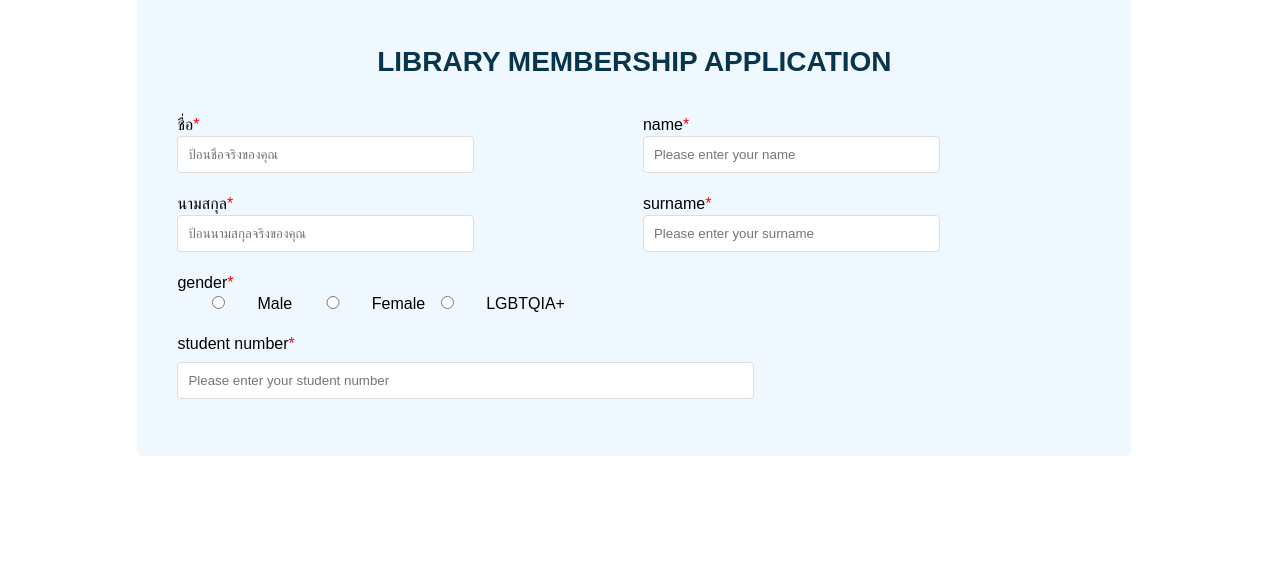
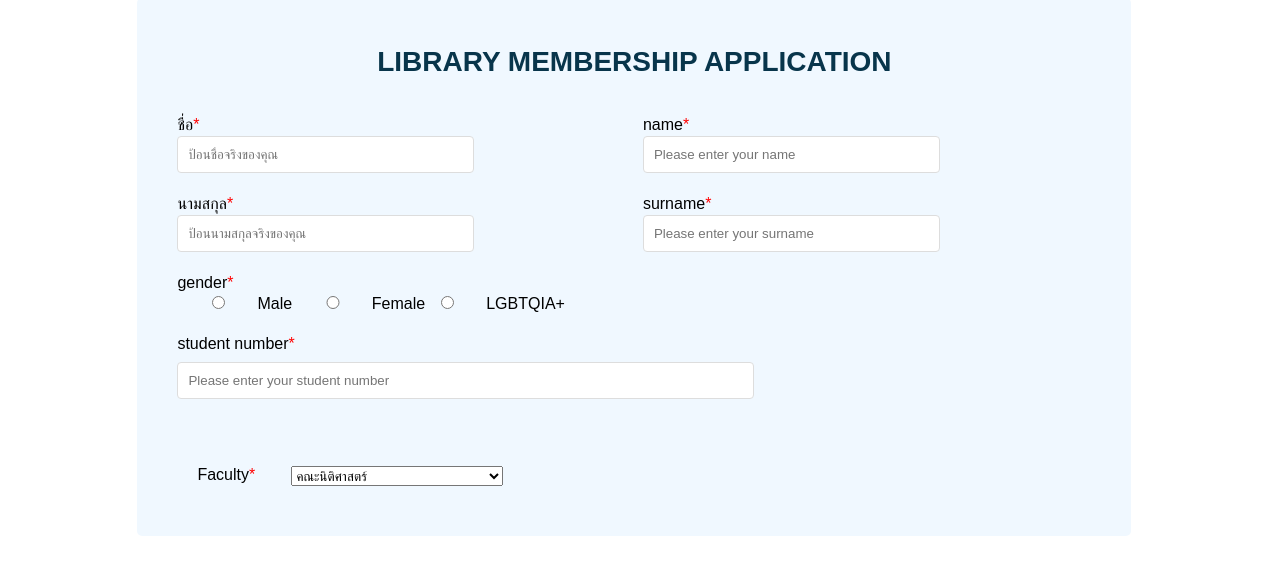
Before and after one commit to firstamoon/6709681065_LibraryMembershipApplicationForm, a plain HTML site: page index.html in a window 1280 px wide. Shown: the part 176-750 px from the top of the page. Drawn offline with Linux system fonts and the light colour scheme; a web font is replaced by a local one.

Commit message:
create faculty

```diff
--- a/index.html
+++ b/index.html
@@ -62,6 +62,50 @@
             <label>student number<span>*</span>&nbsp;&nbsp;</label>
             <input type="text" placeholder="Please enter your student number" id="std_num" name="std_num" required><br>
         </div>
+        <!-- faculty -->
+        <div class="column-container4">
+            <label for="faculty">Faculty<span>*</span>&nbsp;&nbsp;</label>
+            <select id="faculty" name="faculty">
+            <option value="law">คณะนิติศาสตร์</option>
+            <option value="accy">คณะพานิชยศาสตร์และการบัญชี</option>
+            <option value="polsci">คณะรัฐศาสตร์</option>
+            <option value="econ">คณะเศรษฐศาสตร์</option>
+            <option value="socadmin">คณะสังคมสงเคราะห์ศาสตร์</option>
+            <option value="socanth">คณะสังคมวิทยาและมานุษยวิทยา</option>
+            <option value="arts">คณะศิลปศาสตร์</option>
+            <option value="jc">คณะวารสารศาสตร์และสื่อสารมวลชน</option>
+            <option value="sci">คณะวิทยาศาสตร์และเทคโนโลยี</option>
+            <option value="engr">คณะวิศวกรรมศาสตร์</option>
+            <option value="finart">คณะศิลปกรรมศาสตร์</option>
+            <option value="med">คณะแพทยศาสตร์</option>
+            <option value="ahs">คณะสหเวชศาสตร์</option>
+            <option value="dent">คณะทันตแพทยศาสตร์</option>
+            <option value="nurse">คณะพยาบาลศาสตร์</option>
+            <option value="fph">คณะสาธารณสุขศาสตร์</option>
+            <option value="ised">คณะวิทยาการเรียนรู้และศึกษาศาสตร์</option>
+            <option value="pspd">วิทยาลัยพัฒนศาสตร์ ป๋วย อึ๊งภากรณ์</option>
+            <option value="citu">วิทยาลัยนวัตกรรม</option>
+            <option value="cis">วิทยาลัยสหวิทยาการ</option>
+            <option value="sgs">วิทยาลัยโลกและคดีศึกษา</option>
+            <option value="siit">สถาบันเทคโนโลยีนานาชาติสิรินธร</option>
+            <option value="sgs">วิทยาลัยนานาชาติ ปรีดี พนมยงค์</option>
+            <option value="cicm">วิทยาลัยแพทยศาสตร์นานาชาติจุฬาภรณ์</option>
+            <option value="icehr">สถาบันเสริมศึกษาและทรัพยากรมนุษย์</option>
+            <option value="tkri">สถาบันไทยและคดีศึกษา</option>
+            <option value="ieas">สถาบันเอเชียตะวันออกศึกษา</option>
+            <option value="litu">สถาบันภาษา</option>
+            <option value="sgs">สถาบันอาณาบริเวณศึกษา</option>
+        </select>
+        </div>
+
+    </form>
+</div>
+
+
+
+
+
+        </div>
 
 
     </form>
--- a/style.css
+++ b/style.css
@@ -66,6 +66,16 @@ body {
     margin-left: 10px;
   }
 
+  .column-container4 {
+    display: grid;
+    grid-template-columns: 1fr 1fr 1fr;
+    gap: 7px;
+    margin-left: 10px;
+    width: 400px;
+    height: 20px;
+    padding: 30px;
+  }
+
   .mar {
     gap: 7px;
     padding: 10px;
```
